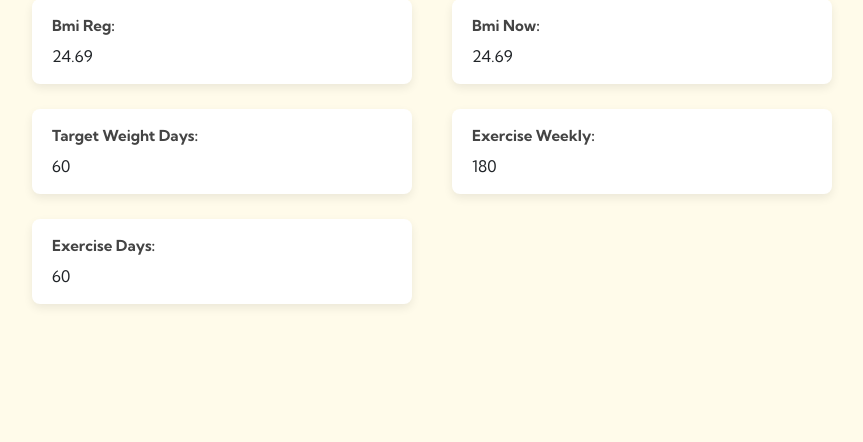
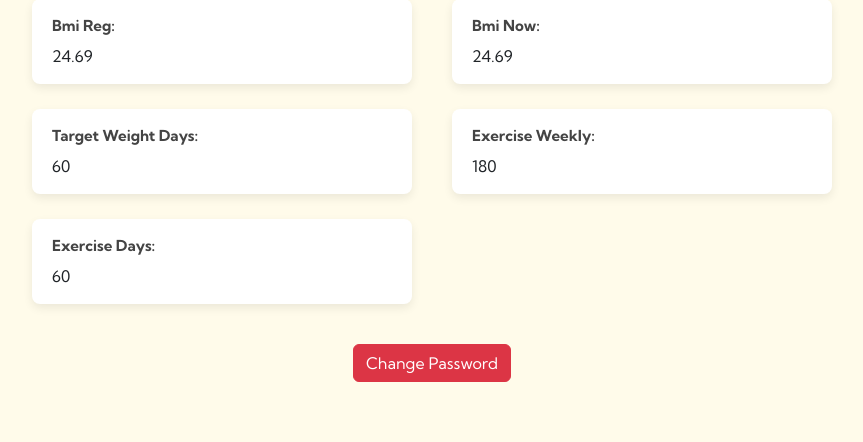
Before and after one commit to Precipicee/Group10-Agile-Web-Development, a Flask app: page /profile in a window 1280 px wide. Shown: the part 795-1237 px from the top of the page, without its empty margins (208-1071 px from the left). Before the commit the page ends 1101 px from the top, so only its background shows below. Run offline with Flask 3, Linux system fonts and the light colour scheme; a user stored in the database is signed in; data comes from the database, SQL or seed files in the repository; some libraries are stand-ins or nearby versions.

Commit message:
Update profile.html

```diff
--- a/Fittrack/templates/profile.html
+++ b/Fittrack/templates/profile.html
@@ -24,6 +24,12 @@
     </div>
     {% endfor %}
   </div>
+
+  <div style="margin-top: 40px; text-align: center;">
+    <a href="{{ url_for('profile_bp.change_password') }}" class="btn btn-danger">
+      Change Password
+    </a>
+  </div>
 </div>
 
 <script src="{{ url_for('static', filename='js/profile.js') }}"></script>
```
